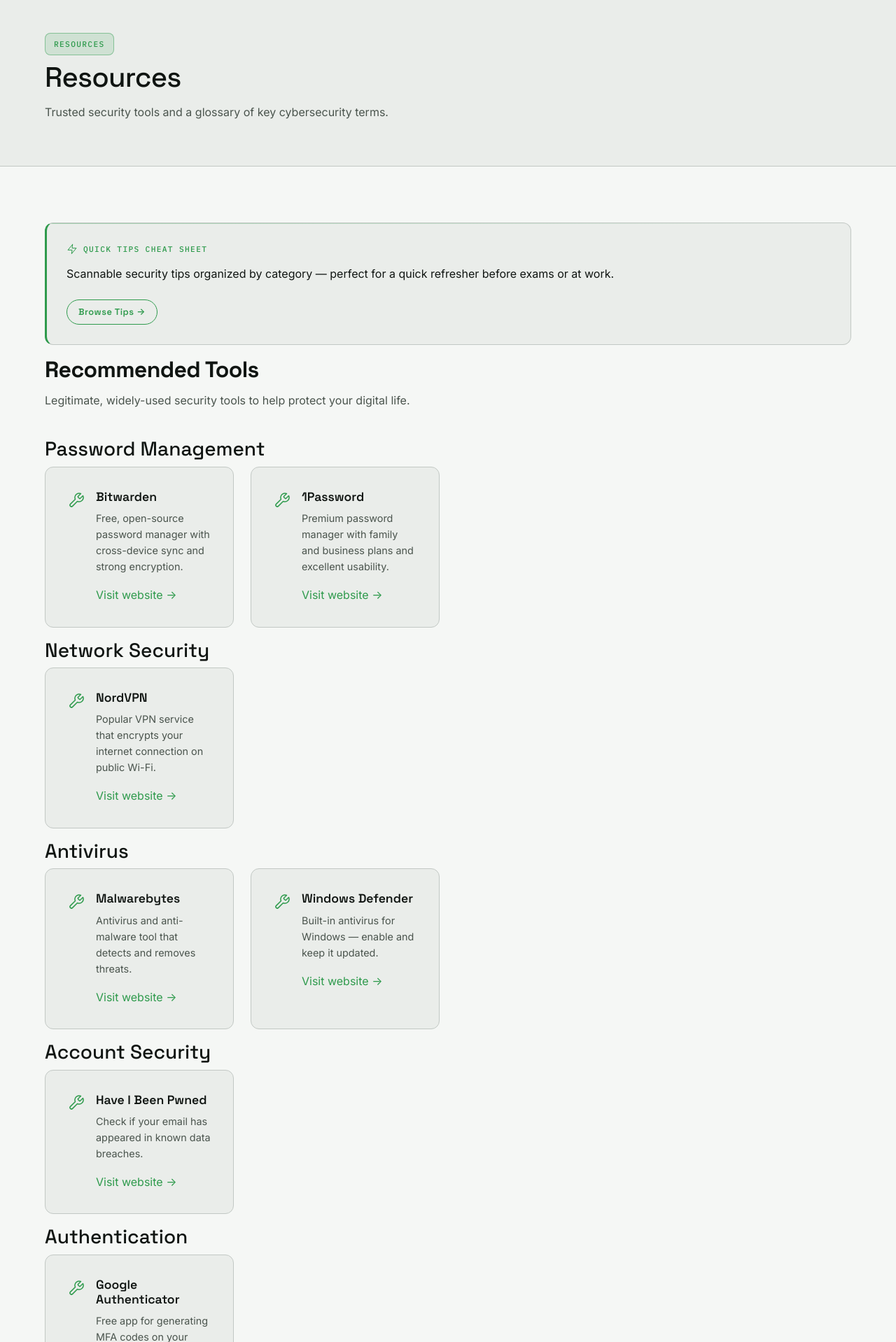
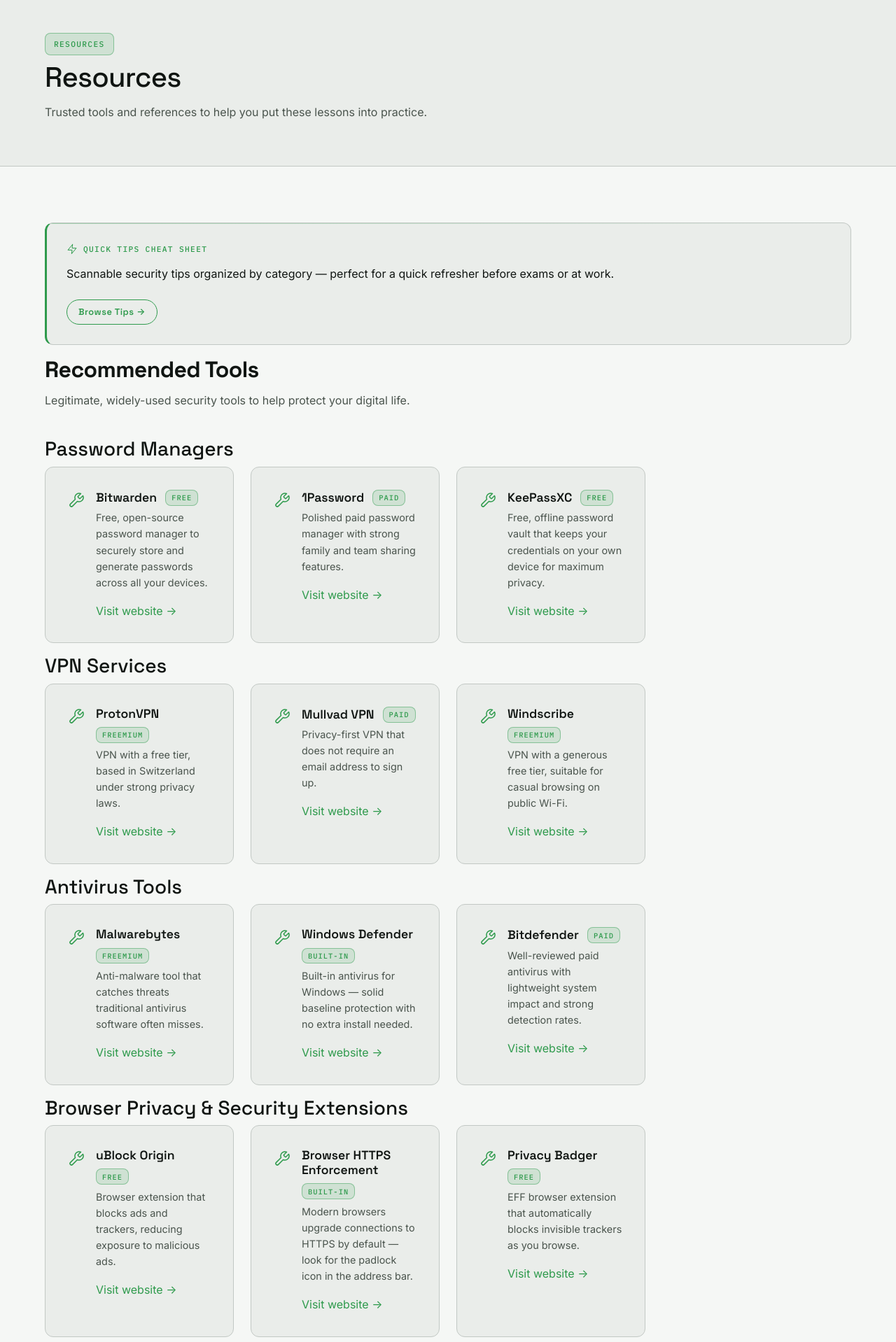
Before and after one commit to plezique/IT122_Cybersecurity_Website, a PHP site: page /resources.html in a window 1280 px wide. Shown: the part 73-1991 px from the top of the page at 70% size. Run offline with PHP 8.4, Linux system fonts and the light colour scheme.

Commit message:
Added more resources

```diff
--- a/assets/css/style.css
+++ b/assets/css/style.css
@@ -1079,6 +1079,33 @@ main {
     height: 1.5rem;
 }
 
+.resource-card-header {
+    display: flex;
+    align-items: center;
+    flex-wrap: wrap;
+    gap: 0.5rem 0.75rem;
+    margin-bottom: 0.35rem;
+}
+
+.resource-card-header h3 {
+    margin: 0;
+}
+
+.resource-pricing-tag {
+    font-family: var(--font-mono);
+    font-size: 0.65rem;
+    font-weight: 500;
+    letter-spacing: 0.1em;
+    text-transform: uppercase;
+    color: var(--color-accent);
+    background: var(--color-accent-muted);
+    border: 1px solid var(--color-accent-border);
+    padding: 0.2rem 0.5rem;
+    border-radius: var(--radius);
+    display: inline-block;
+    line-height: 1.4;
+}
+
 .glossary-grid {
     display: grid;
     grid-template-columns: repeat(auto-fill, minmax(300px, 1fr));
--- a/assets/js/data.js
+++ b/assets/js/data.js
@@ -778,51 +778,171 @@ const CYBERSAFE_DATA = {
   tools: [
     {
       name: "Bitwarden",
-      description: "Free, open-source password manager with cross-device sync and strong encryption.",
+      description: "Free, open-source password manager to securely store and generate passwords across all your devices.",
       url: "https://bitwarden.com",
-      category: "Password Management"
+      category: "Password Managers",
+      pricing: "free"
     },
     {
       name: "1Password",
-      description: "Premium password manager with family and business plans and excellent usability.",
+      description: "Polished paid password manager with strong family and team sharing features.",
       url: "https://1password.com",
-      category: "Password Management"
+      category: "Password Managers",
+      pricing: "paid"
     },
     {
-      name: "NordVPN",
-      description: "Popular VPN service that encrypts your internet connection on public Wi-Fi.",
-      url: "https://nordvpn.com",
-      category: "Network Security"
+      name: "KeePassXC",
+      description: "Free, offline password vault that keeps your credentials on your own device for maximum privacy.",
+      url: "https://keepassxc.org",
+      category: "Password Managers",
+      pricing: "free"
+    },
+    {
+      name: "ProtonVPN",
+      description: "VPN with a free tier, based in Switzerland under strong privacy laws.",
+      url: "https://protonvpn.com",
+      category: "VPN Services",
+      pricing: "freemium"
+    },
+    {
+      name: "Mullvad VPN",
+      description: "Privacy-first VPN that does not require an email address to sign up.",
+      url: "https://mullvad.net",
+      category: "VPN Services",
+      pricing: "paid"
+    },
+    {
+      name: "Windscribe",
+      description: "VPN with a generous free tier, suitable for casual browsing on public Wi-Fi.",
+      url: "https://windscribe.com",
+      category: "VPN Services",
+      pricing: "freemium"
     },
     {
       name: "Malwarebytes",
-      description: "Antivirus and anti-malware tool that detects and removes threats.",
-      url: "https://malwarebytes.com",
-      category: "Antivirus"
+      description: "Anti-malware tool that catches threats traditional antivirus software often misses.",
+      url: "https://www.malwarebytes.com",
+      category: "Antivirus Tools",
+      pricing: "freemium"
     },
     {
       name: "Windows Defender",
-      description: "Built-in antivirus for Windows — enable and keep it updated.",
+      description: "Built-in antivirus for Windows — solid baseline protection with no extra install needed.",
       url: "https://www.microsoft.com/en-us/windows/comprehensive-security",
-      category: "Antivirus"
+      category: "Antivirus Tools",
+      pricing: "built-in"
+    },
+    {
+      name: "Bitdefender",
+      description: "Well-reviewed paid antivirus with lightweight system impact and strong detection rates.",
+      url: "https://www.bitdefender.com",
+      category: "Antivirus Tools",
+      pricing: "paid"
+    },
+    {
+      name: "uBlock Origin",
+      description: "Browser extension that blocks ads and trackers, reducing exposure to malicious ads.",
+      url: "https://ublockorigin.com",
+      category: "Browser Privacy & Security Extensions",
+      pricing: "free"
+    },
+    {
+      name: "Browser HTTPS Enforcement",
+      description: "Modern browsers upgrade connections to HTTPS by default — look for the padlock icon in the address bar.",
+      url: "https://support.google.com/chrome/answer/95617",
+      category: "Browser Privacy & Security Extensions",
+      pricing: "built-in"
+    },
+    {
+      name: "Privacy Badger",
+      description: "EFF browser extension that automatically blocks invisible trackers as you browse.",
+      url: "https://privacybadger.org",
+      category: "Browser Privacy & Security Extensions",
+      pricing: "free"
+    },
+    {
+      name: "Google Authenticator",
+      description: "Free mobile app that generates time-based codes for two-factor authentication.",
+      url: "https://googleauthenticator.google.com",
+      category: "Two-Factor Authentication (2FA) Apps",
+      pricing: "free"
+    },
+    {
+      name: "Microsoft Authenticator",
+      description: "Free authenticator app with push notifications for quick, passwordless sign-in.",
+      url: "https://www.microsoft.com/en-us/security/mobile-authenticator-app",
+      category: "Two-Factor Authentication (2FA) Apps",
+      pricing: "free"
+    },
+    {
+      name: "Authy",
+      description: "Authenticator app with multi-device sync, useful when switching phones.",
+      url: "https://authy.com",
+      category: "Two-Factor Authentication (2FA) Apps",
+      pricing: "free"
     },
     {
       name: "Have I Been Pwned",
-      description: "Check if your email has appeared in known data breaches.",
+      description: "Check if your email or password has appeared in a known data breach.",
       url: "https://haveibeenpwned.com",
-      category: "Account Security"
+      category: "Data Breach & Security Check Tools",
+      pricing: "free"
     },
     {
-      name: "Google Authenticator",
-      description: "Free app for generating MFA codes on your phone.",
-      url: "https://googleauthenticator.google.com",
-      category: "Authentication"
+      name: "Google Password Checkup",
+      description: "Built into Chrome and Google accounts — flags reused, weak, or breached saved passwords.",
+      url: "https://passwords.google.com",
+      category: "Data Breach & Security Check Tools",
+      pricing: "built-in"
     },
     {
-      name: "uBlock Origin",
-      description: "Browser extension that blocks ads and malicious trackers.",
-      url: "https://ublockorigin.com",
-      category: "Browsing"
+      name: "Krebs on Security",
+      description: "Independent cybersecurity journalism blog covering breaches, scams, and threat trends.",
+      url: "https://krebsonsecurity.com",
+      category: "Learning & News Sources",
+      pricing: "free"
+    },
+    {
+      name: "National Cybersecurity Alliance",
+      description: "Consumer-focused awareness resources and practical online safety guides.",
+      url: "https://staysafeonline.org",
+      category: "Learning & News Sources",
+      pricing: "free"
+    },
+    {
+      name: "CISA",
+      description: "U.S. government cybersecurity agency with alerts, tips, and incident reporting resources.",
+      url: "https://www.cisa.gov",
+      category: "Learning & News Sources",
+      pricing: "free"
+    },
+    {
+      name: "OWASP",
+      description: "Open Web Application Security Project — a technical reference for web application security.",
+      url: "https://owasp.org",
+      category: "Learning & News Sources",
+      pricing: "free"
+    },
+    {
+      name: "Find My Device",
+      description: "Built-in Android tool to locate, lock, or erase a lost or stolen phone remotely.",
+      url: "https://www.google.com/android/find",
+      category: "Mobile Security Tools",
+      pricing: "built-in"
+    },
+    {
+      name: "Find My iPhone",
+      description: "Built-in iOS feature to locate, lock, or erase a lost or stolen Apple device.",
+      url: "https://www.apple.com/icloud/find-my/",
+      category: "Mobile Security Tools",
+      pricing: "built-in"
+    },
+    {
+      name: "Signal",
+      description: "Encrypted messaging app that protects the content of your calls and texts.",
+      url: "https://signal.org",
+      category: "Mobile Security Tools",
+      pricing: "free"
     },
   ],
   glossary: [
@@ -842,19 +962,24 @@ const CYBERSAFE_DATA = {
       category: "Threats"
     },
     {
-      name: "MFA / 2FA",
-      description: "Multi-Factor Authentication — requires two or more verification methods to log in.",
-      category: "Authentication"
+      name: "Firewall",
+      description: "A security system that monitors and controls incoming and outgoing network traffic.",
+      category: "Network"
     },
     {
       name: "VPN",
-      description: "Virtual Private Network — encrypts your internet traffic and hides your IP address.",
+      description: "Virtual Private Network — encrypts your internet traffic and hides your IP address from snoopers.",
       category: "Network"
     },
     {
-      name: "CIA Triad",
-      description: "Core security model: Confidentiality, Integrity, and Availability of information.",
+      name: "Encryption",
+      description: "Converting data into a coded format that can only be read with the correct key or password.",
       category: "Fundamentals"
+    },
+    {
+      name: "Two-Factor Authentication (2FA)",
+      description: "A login method that requires a second verification step beyond your password, such as a code from your phone.",
+      category: "Authentication"
     },
     {
       name: "Social Engineering",
@@ -862,19 +987,39 @@ const CYBERSAFE_DATA = {
       category: "Threats"
     },
     {
-      name: "Encryption",
-      description: "Converting data into a coded format that can only be read with the correct key or password.",
+      name: "Zero-Day Vulnerability",
+      description: "A software flaw unknown to the vendor with no security patch available yet.",
+      category: "Threats"
+    },
+    {
+      name: "Brute Force Attack",
+      description: "An attack that tries every possible password combination until the correct one is found.",
+      category: "Threats"
+    },
+    {
+      name: "Man-in-the-Middle Attack",
+      description: "An attack where someone secretly intercepts communication between two parties to steal or alter data.",
+      category: "Threats"
+    },
+    {
+      name: "Public Key / Private Key",
+      description: "A cryptographic key pair used in encryption — the public key encrypts data, and only the matching private key can decrypt it.",
       category: "Fundamentals"
     },
     {
-      name: "Zero-Day",
-      description: "A software vulnerability unknown to the vendor, with no patch available yet.",
+      name: "Spoofing",
+      description: "Disguising communication to appear as if it comes from a trusted source, such as a fake email address or caller ID.",
       category: "Threats"
     },
     {
-      name: "Firewall",
-      description: "A security system that monitors and controls incoming and outgoing network traffic.",
-      category: "Network"
+      name: "DDoS (Distributed Denial of Service)",
+      description: "An attack that floods a website or server with traffic from many sources, making it unavailable to legitimate users.",
+      category: "Threats"
+    },
+    {
+      name: "CIA Triad",
+      description: "Core security model: Confidentiality, Integrity, and Availability of information.",
+      category: "Fundamentals"
     },
   ]
 };
--- a/assets/js/pages.js
+++ b/assets/js/pages.js
@@ -143,13 +143,41 @@ function initResourcesPage() {
     const glossaryEl = document.getElementById('glossary-container');
     if (!toolsEl || !glossaryEl) return;
 
+    const categoryOrder = [
+        'Password Managers',
+        'VPN Services',
+        'Antivirus Tools',
+        'Browser Privacy & Security Extensions',
+        'Two-Factor Authentication (2FA) Apps',
+        'Data Breach & Security Check Tools',
+        'Learning & News Sources',
+        'Mobile Security Tools',
+    ];
+
+    const pricingLabels = {
+        free: 'Free',
+        paid: 'Paid',
+        freemium: 'Freemium',
+        'built-in': 'Built-in',
+    };
+
     const byCategory = {};
     CYBERSAFE_DATA.tools.forEach(tool => {
         if (!byCategory[tool.category]) byCategory[tool.category] = [];
         byCategory[tool.category].push(tool);
     });
 
-    toolsEl.innerHTML = Object.entries(byCategory).map(([category, tools]) => `
+    const sortedCategories = Object.keys(byCategory).sort((a, b) => {
+        const posA = categoryOrder.indexOf(a);
+        const posB = categoryOrder.indexOf(b);
+        const orderA = posA === -1 ? Number.MAX_SAFE_INTEGER : posA;
+        const orderB = posB === -1 ? Number.MAX_SAFE_INTEGER : posB;
+        return orderA - orderB;
+    });
+
+    toolsEl.innerHTML = sortedCategories.map(category => {
+        const tools = byCategory[category];
+        return `
         <h3 class="mt-3 mb-2" style="color: var(--color-text); font-family: var(--font-heading);">${escapeHtml(category)}</h3>
         <div class="card-grid mb-3">
             ${tools.map(tool => `
@@ -157,13 +185,17 @@ function initResourcesPage() {
                     <div class="resource-card">
                         <span class="resource-icon" aria-hidden="true">${getIcon('tool')}</span>
                         <div>
-                            <h3>${escapeHtml(tool.name)}</h3>
+                            <div class="resource-card-header">
+                                <h3>${escapeHtml(tool.name)}</h3>
+                                ${tool.pricing && pricingLabels[tool.pricing] ? `<span class="resource-pricing-tag">${escapeHtml(pricingLabels[tool.pricing])}</span>` : ''}
+                            </div>
                             <p>${escapeHtml(tool.description)}</p>
                             ${tool.url ? `<a href="${escapeHtml(tool.url)}" target="_blank" rel="noopener noreferrer">Visit website &rarr;</a>` : ''}
                         </div>
                     </div>
                 </div>`).join('')}
-        </div>`).join('');
+        </div>`;
+    }).join('');
 
     glossaryEl.innerHTML = CYBERSAFE_DATA.glossary.map(term => `
         <div class="glossary-item">
--- a/resources.html
+++ b/resources.html
@@ -27,7 +27,7 @@
             <div class="container">
                 <span class="data-tag">Resources</span>
                 <h1 class="mt-2">Resources</h1>
-                <p>Trusted security tools and a glossary of key cybersecurity terms.</p>
+                <p>Trusted tools and references to help you put these lessons into practice.</p>
             </div>
         </div>
 
```
Also changed, not shown: cybersecurity-website-resources-expansion-prompt.md (added, +94 -0 lines), database/cybersecurity_learn_db.sql (+37 -15 lines), database/migration_resources_expansion.sql (added, +52 -0 lines), resources.php (+33 -2 lines).
